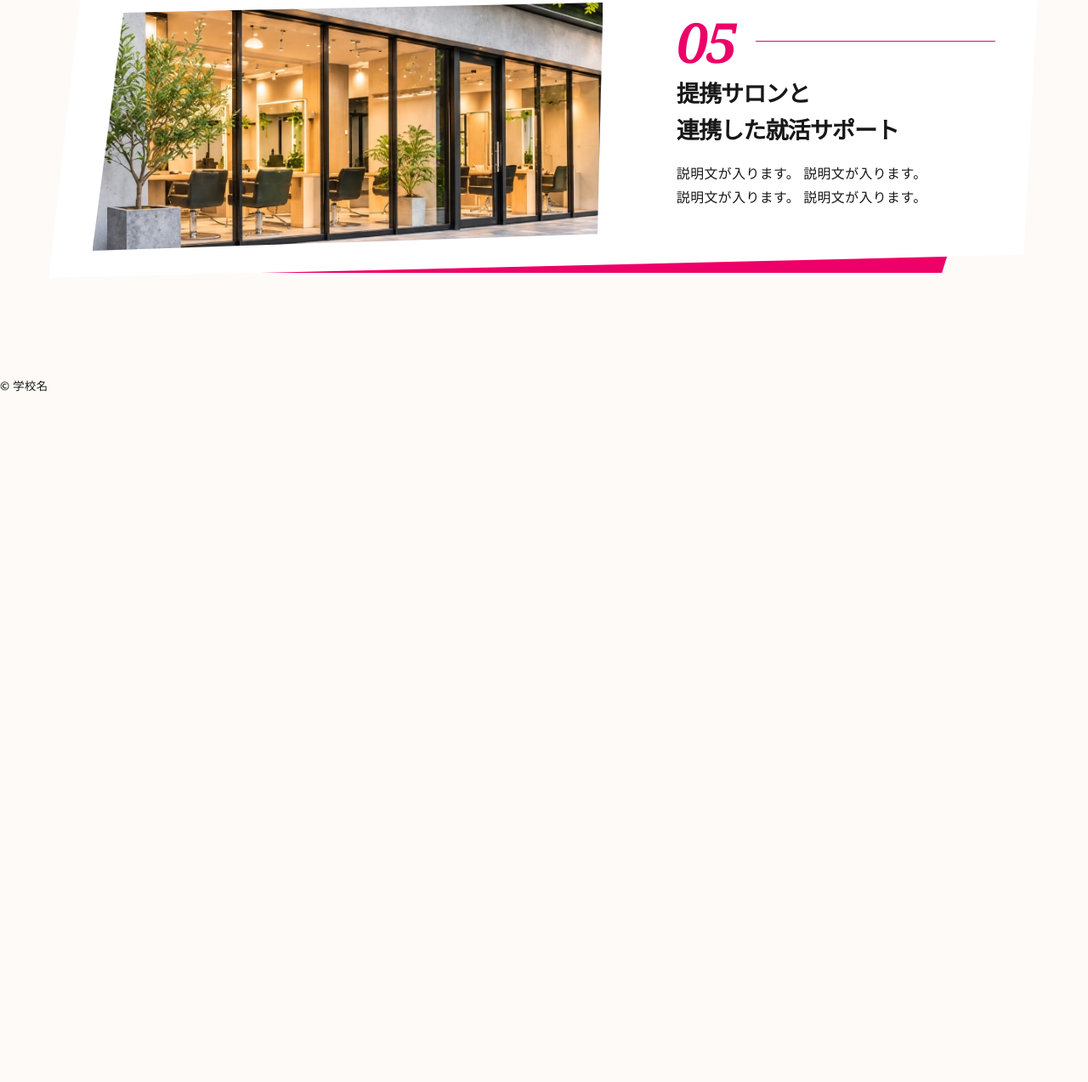
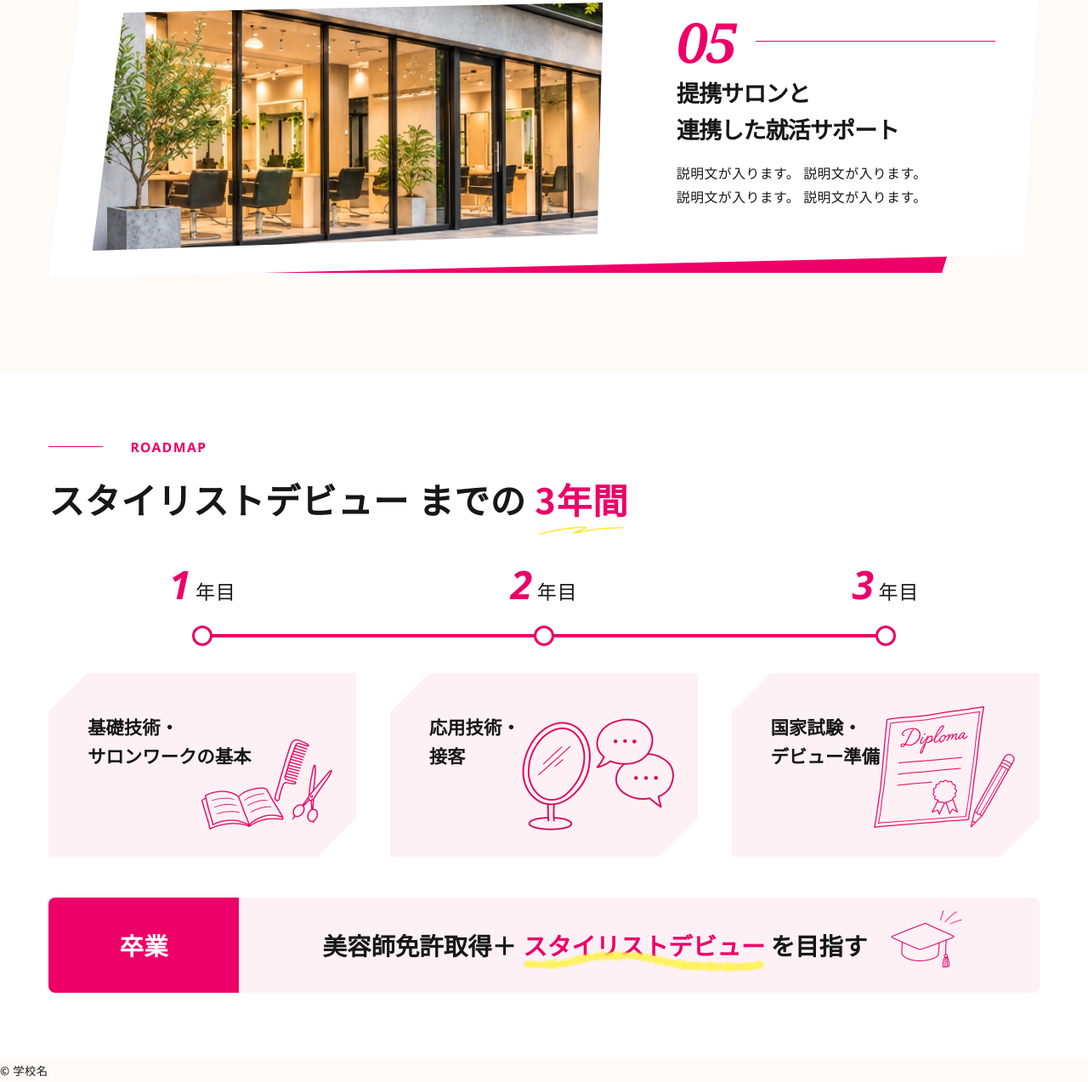
Before and after one commit to Yasai-Co-Ltd/hairstylist-school, a website built with Vite: page index.html in a window 1280 px wide. Shown: the part 3228-4501 px from the top of the page at 85% size. Before the commit the page ends 3695 px from the top, so only its background shows below. Built offline with nearby package versions, Linux system fonts and the light colour scheme.

Commit message:
STEP 7: ロードマップ（roadmap）を実装、c-cut-card を部品化

```diff
--- a/index.html
+++ b/index.html
@@ -566,8 +566,142 @@
           </article>
         </div>
       </section>
+      <section class="p-top-roadmap" aria-labelledby="roadmap-heading">
+        <div class="l-container">
+          <header class="c-section-head">
+            <p class="c-section-head__label">ROADMAP</p>
+            <h2 id="roadmap-heading" class="c-section-head__title">
+              <span class="u-nowrap">スタイリストデビュー</span>
+              <span class="u-nowrap">までの</span>
+              <span class="c-section-head__emphasis">
+                3年間
+                <img
+                  class="c-section-head__marker"
+                  src="/images/top/concept-marker.webp"
+                  alt=""
+                  width="360"
+                  height="120"
+                  loading="lazy"
+                  decoding="async"
+                />
+              </span>
+            </h2>
+          </header>
+          <ol class="p-top-roadmap__timeline" aria-label="1年目から3年目の学びの流れ">
+            <li class="p-top-roadmap__year">
+              <p class="p-top-roadmap__year-label">
+                <span class="p-top-roadmap__year-number">1</span>
+                年目
+              </p>
+              <span class="p-top-roadmap__node" aria-hidden="true"></span>
+              <div class="c-cut-card p-top-roadmap__card">
+                <h3 class="p-top-roadmap__card-title">
+                  基礎技術・
+                  <br />
+                  サロンワークの基本
+                </h3>
+                <img
+                  class="p-top-roadmap__illustration p-top-roadmap__illustration--year-1"
+                  src="/images/top/roadmap-year-1.webp"
+                  alt=""
+                  width="326"
+                  height="240"
+                  loading="lazy"
+                  decoding="async"
+                />
+              </div>
+            </li>
+            <li class="p-top-roadmap__year">
+              <p class="p-top-roadmap__year-label">
+                <span class="p-top-roadmap__year-number">2</span>
+                年目
+              </p>
+              <span class="p-top-roadmap__node" aria-hidden="true"></span>
+              <div class="c-cut-card p-top-roadmap__card">
+                <h3 class="p-top-roadmap__card-title">
+                  応用技術・
+                  <br />
+                  接客
+                </h3>
+                <img
+                  class="p-top-roadmap__illustration p-top-roadmap__illustration--year-2"
+                  src="/images/top/roadmap-year-2.webp"
+                  alt=""
+                  width="388"
+                  height="290"
+                  loading="lazy"
+                  decoding="async"
+                />
+              </div>
+            </li>
+            <li class="p-top-roadmap__year">
+              <p class="p-top-roadmap__year-label">
+                <span class="p-top-roadmap__year-number">3</span>
+                年目
+              </p>
+              <span class="p-top-roadmap__node" aria-hidden="true"></span>
+              <div class="c-cut-card p-top-roadmap__card">
+                <h3 class="p-top-roadmap__card-title">
+                  国家試験・
+                  <br />
+                  デビュー準備
+                </h3>
+                <img
+                  class="p-top-roadmap__illustration p-top-roadmap__illustration--year-3"
+                  src="/images/top/roadmap-year-3.webp"
+                  alt=""
+                  width="350"
+                  height="322"
+                  loading="lazy"
+                  decoding="async"
+                />
+              </div>
+            </li>
+          </ol>
+          <div class="p-top-roadmap__graduation">
+            <p class="p-top-roadmap__graduation-label">卒業</p>
+            <p class="p-top-roadmap__graduation-message">
+              <span class="u-nowrap">美容師免許取得＋</span>
+              <span class="p-top-roadmap__graduation-result">
+                <span class="p-top-roadmap__graduation-emphasis">
+                  スタイリストデビュー
+                  <img
+                    class="p-top-roadmap__graduation-line"
+                    src="/images/top/roadmap-graduate-line.webp"
+                    alt=""
+                    width="618"
+                    height="55"
+                    loading="lazy"
+                    decoding="async"
+                  />
+                </span>
+                <span class="u-nowrap">を目指す</span>
+              </span>
+              <span class="p-top-roadmap__graduation-art" aria-hidden="true">
+                <img
+                  class="p-top-roadmap__cap"
+                  src="/images/top/roadmap-graduate.webp"
+                  alt=""
+                  width="160"
+                  height="124"
+                  loading="lazy"
+                  decoding="async"
+                />
+                <img
+                  class="p-top-roadmap__accent"
+                  src="/images/top/concept-accent.webp"
+                  alt=""
+                  width="136"
+                  height="136"
+                  loading="lazy"
+                  decoding="async"
+                />
+              </span>
+            </p>
+          </div>
+        </div>
+      </section>
       <!-- 各セクションは docs/CODING_PLAN.md の順に Cursor が実装する -->
-      <!-- STEP 7: ロードマップ（p-top-roadmap） -->
       <!-- STEP 8: 提携サロン（p-top-partner-salon） -->
       <!-- STEP 9: 学費・説明会（p-top-tuition-event） -->
       <!-- STEP 10: お知らせ（p-top-news） -->
--- /dev/null
+++ b/src/scss/components/_cut-card.scss
@@ -0,0 +1,26 @@
+@use "../foundation" as *;
+
+// 背面だけを切り落とす。後続セクションで別の面を重ねる場合も使える。
+.c-cut-card {
+  --cut-card-corner: #{fluid(32, 48)};
+
+  position: relative;
+  padding: fluid(32, 48);
+  isolation: isolate;
+
+  &::before {
+    position: absolute;
+    inset: 0;
+    z-index: -1;
+    content: "";
+    background: var(--cut-card-background, #{color(pink-pale)});
+    clip-path: polygon(
+      var(--cut-card-corner) 0,
+      100% 0,
+      100% calc(100% - var(--cut-card-corner)),
+      calc(100% - var(--cut-card-corner)) 100%,
+      0 100%,
+      0 var(--cut-card-corner)
+    );
+  }
+}
--- /dev/null
+++ b/src/scss/pages/top/_roadmap.scss
@@ -0,0 +1,250 @@
+@use "../../foundation" as *;
+
+.p-top-roadmap {
+  padding-block: fluid(56, 80);
+  background: color(white);
+
+  &__timeline {
+    display: grid;
+    gap: space(8);
+    max-width: 1208px;
+    margin-top: fluid(32, 56);
+    margin-inline: auto;
+  }
+
+  &__year {
+    position: relative;
+    min-width: 0;
+    padding-left: space(7);
+
+    &:not(:last-child)::after {
+      position: absolute;
+      top: space(5);
+      bottom: calc(-1 * (#{space(8)} + #{space(5)}));
+      left: 11px;
+      width: 2px;
+      content: "";
+      background: color(pink);
+    }
+  }
+
+  &__year-label {
+    display: flex;
+    gap: space(1);
+    align-items: baseline;
+    min-height: fluid(48, 56);
+    font-size: fluid(18, 24);
+    font-weight: 500;
+    line-height: 1.4;
+    letter-spacing: 0.03em;
+  }
+
+  &__year-number {
+    font-family: $font-en;
+    font-size: fluid(36, 48);
+    font-style: italic;
+    font-weight: 700;
+    line-height: 1;
+    letter-spacing: 0.03em;
+    color: color(pink);
+  }
+
+  &__node {
+    position: absolute;
+    top: space(3);
+    left: 0;
+    z-index: 1;
+    display: block;
+    width: 24px;
+    height: 24px;
+    background: color(white);
+    border: 3px solid color(pink);
+    border-radius: radius(pill);
+  }
+
+  &__card {
+    min-height: 128px;
+    margin-top: space(4);
+  }
+
+  &__card-title {
+    position: relative;
+    z-index: 1;
+    font-size: fluid(18, 22);
+    font-weight: 700;
+    line-height: 1.6;
+    letter-spacing: 0;
+  }
+
+  &__illustration {
+    position: absolute;
+    right: space(5);
+    bottom: space(5);
+    display: none;
+    height: auto;
+    pointer-events: none;
+  }
+
+  &__illustration--year-1 {
+    width: 163px;
+  }
+
+  &__illustration--year-2 {
+    width: 194px;
+  }
+
+  &__illustration--year-3 {
+    width: 175px;
+  }
+
+  &__graduation {
+    display: grid;
+    max-width: 1208px;
+    margin-top: space(8);
+    margin-inline: auto;
+    background: color(pink-pale);
+    border-radius: radius(sm);
+  }
+
+  &__graduation-label {
+    display: grid;
+    padding: space(5);
+    place-items: center;
+    font-size: fluid(20, 30);
+    font-weight: 700;
+    line-height: 1.1;
+    color: color(white);
+    background: color(pink);
+    border-radius: radius(sm) radius(sm) 0 0;
+  }
+
+  &__graduation-message {
+    display: flex;
+    flex-direction: column;
+    gap: space(4);
+    align-items: center;
+    padding: space(5);
+    font-size: fluid(20, 30);
+    font-weight: 700;
+    line-height: 1.1;
+    text-align: center;
+    letter-spacing: 0;
+  }
+
+  &__graduation-result {
+    line-height: 1.5;
+  }
+
+  &__graduation-emphasis {
+    position: relative;
+    display: inline-block;
+    color: color(pink);
+    white-space: nowrap;
+  }
+
+  &__graduation-line {
+    position: absolute;
+    bottom: -#{space(3)};
+    left: 0;
+    width: 100%;
+    height: auto;
+    pointer-events: none;
+  }
+
+  &__graduation-art {
+    position: relative;
+    display: block;
+    width: 64px;
+  }
+
+  &__cap {
+    width: 100%;
+    height: auto;
+  }
+
+  &__accent {
+    display: none;
+  }
+
+  @include mq(md) {
+    &__card {
+      min-height: 216px;
+    }
+
+    &__illustration {
+      display: block;
+    }
+  }
+
+  @include mq(lg) {
+    &__timeline {
+      grid-template-columns: repeat(3, minmax(0, 1fr));
+      gap: space(7);
+    }
+
+    &__year {
+      padding-left: 0;
+
+      &:not(:last-child)::after {
+        inset: calc(#{fluid(48, 56)} + #{space(4)} + 10px) auto auto 50%;
+        width: calc(100% + #{space(7)});
+        height: 4px;
+      }
+    }
+
+    &__year-label {
+      justify-content: center;
+    }
+
+    &__node {
+      position: relative;
+      top: auto;
+      left: auto;
+      margin: space(4) auto space(6);
+    }
+
+    &__card {
+      margin-top: 0;
+    }
+
+    &__graduation {
+      grid-template-columns: 224px minmax(0, 1fr);
+      min-height: 112px;
+    }
+
+    &__graduation-label {
+      border-radius: radius(sm) 0 0 radius(sm);
+    }
+
+    &__graduation-message {
+      flex-direction: row;
+      gap: space(2);
+      justify-content: center;
+      padding: space(5) space(6);
+    }
+
+    &__graduation-result {
+      line-height: 1.1;
+    }
+
+    &__graduation-line {
+      bottom: -#{space(4)};
+    }
+
+    &__graduation-art {
+      flex-shrink: 0;
+      width: 80px;
+      margin-left: space(4);
+    }
+
+    &__accent {
+      position: absolute;
+      top: -#{space(6)};
+      right: -#{space(5)};
+      display: block;
+      width: 60px;
+      height: auto;
+      transform: rotate(10.47deg);
+    }
+  }
+}
--- a/src/scss/style.scss
+++ b/src/scss/style.scss
@@ -19,12 +19,14 @@
 @use "components/section-head";
 @use "components/photo";
 @use "components/feature-card";
+@use "components/cut-card";
 
 // Project（ページ固有。pages/<ページ名>/ にセクション単位で置く）
 @use "pages/top/hero";
 @use "pages/top/points";
 @use "pages/top/concept";
 @use "pages/top/feature";
+@use "pages/top/roadmap";
 
 // Utility
 @use "utility/utility";
```
Also changed, not shown: docs/PROGRESS.md (+9 -2 lines), public/images/top/roadmap-graduate-line.webp (added), public/images/top/roadmap-graduate.webp (added), public/images/top/roadmap-year-1.webp (added), public/images/top/roadmap-year-2.webp (added), public/images/top/roadmap-year-3.webp (added).
